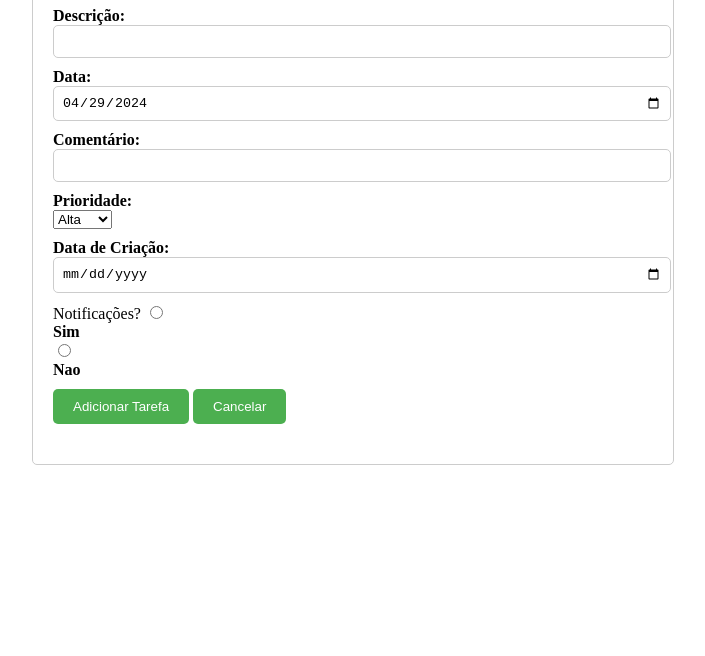
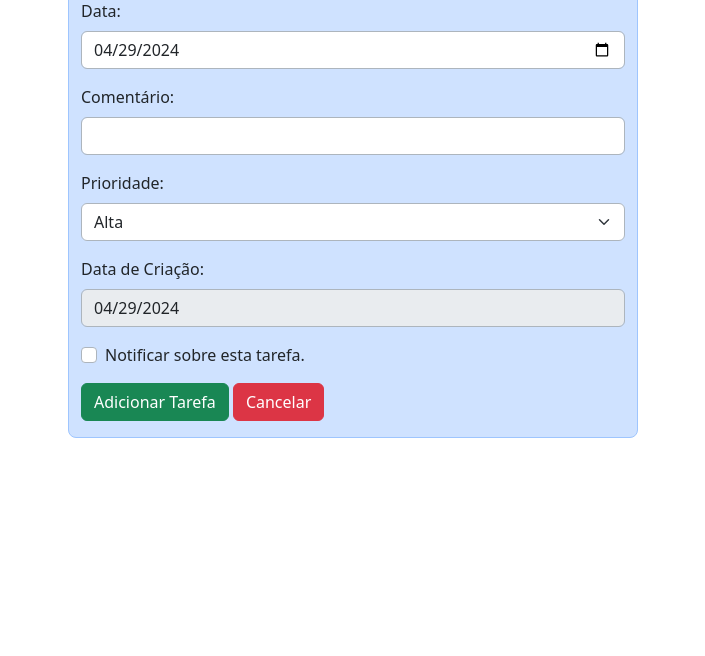
Before and after one commit to KeystoneBF/Mini-projeto03, a plain HTML site: page index.html in a window 1280 px wide. Shown: the part 144-800 px from the top of the page, without its empty margins (287-992 px from the left). Drawn offline with nearby package versions, Linux system fonts and the light colour scheme.

Commit message:
Acrescenta Bootstrap e modifica estrutura da tarefa

```diff
--- a/index.html
+++ b/index.html
@@ -5,51 +5,61 @@
     <meta charset="UTF-8">
     <meta name="viewport" content="width=device-width, initial-scale=1.0">
     <title>To-Do List</title>
-    <link rel="stylesheet" href="style.css">
+    <!--<link rel="stylesheet" href="style.css">-->
+    <link href="https://cdn.jsdelivr.net/npm/bootstrap@5.3.3/dist/css/bootstrap.min.css" rel="stylesheet"
+        integrity="sha384-QWTKZyjpPEjISv5WaRU9OFeRpok6YctnYmDr5pNlyT2bRjXh0JMhjY6hW+ALEwIH" crossorigin="anonymous">
 </head>
 
 <body>
     <div class="container">
+        <div class="row justify-content-center">
+            <div class="col-sm-6 mx-auto  bg-primary-subtle border border-primary-subtle rounded-3">
                 <h1>Lista de Tarefas</h1>
                 <form id="formTarefa">
-            <div>
-                <label for="descricao">Descrição:</label>
-                <input type="text" id="descricao" required>
+                    <div class="mb-3">
+                        <label for="descricao" class="form-label">Descrição:</label>
+                        <input type="text" class="form-control border-dark-subtle" id="descricao" required>
                     </div>
-            <div>
-                <label for="data">Data:</label>
-                <input type="date" id="data" required>
+                    <div class="mb-3">
+                        <label for="data" class="form-label">Data:</label>
+                        <input type="date" class="form-control border-dark-subtle" id="data" required>
                     </div>
-            <div>
-                <label for="comentario">Comentário:</label>
-                <input type="text" id="comentario" required>
+                    <div class="mb-3">
+                        <label for="comentario" class="form-label">Comentário:</label>
+                        <input type="text" class="form-control border-dark-subtle" id="comentario" required>
                     </div>
-            <div>
-                <label for="prioridade">Prioridade:</label>
-                <select id="prioridade">
-                    <option value="alta">Alta</option>
-                    <option value="media">Média</option>
-                    <option value="baixa">Baixa</option>
+                    <div class="mb-3">
+                        <label for="prioridade" class="form-label">Prioridade:</label>
+                        <select id="prioridade" class="form-select border-dark-subtle">
+                            <option value="Alta">Alta</option>
+                            <option value="Media">Média</option>
+                            <option value="Baixa">Baixa</option>
                         </select>
                     </div>
-            <div>
-                <label for="data_criacao">Data de Criação:</label>
-                <input type="date" id="data_criacao" required>
+                    <div class="mb-3">
+                        <label for="data_criacao" class="form-label">Data de Criação:</label>
+                        <input type="date" class="form-control border-dark-subtle" id="data_criacao" disabled>
                     </div>
-            <div>
-                Notificações?
-                <input type="radio" id="sim" name="notificacoes" value="Sim">
-                <label for="sim">Sim</label>
-                <input type="radio" id="nao" name="notificacoes" value="Nao">
-                <label for="nao">Nao</label>
+                    <div class="mb-3 form-check">
+                        <input class="form-check-input border-dark-subtle" type="checkbox" value="" id="notificacao">
+                        <label class="form-check-label" for="notificacao">
+                            Notificar sobre esta tarefa.
+                        </label>
                       </div>
-            <button type="submit">Adicionar Tarefa</button>
-            <button type="reset">Cancelar</button>
+                    <div class="col-12">
+                        <button type="submit" class="btn btn-success">Adicionar Tarefa</button>
+                        <button type="button" class="btn btn-danger" onclick="resetForm()">Cancelar</button>
+                    </div>
                 </form>
                 <ul id="listaTarefas"></ul>
             </div>
+        </div>
+    </div>
 
     <script src="script.js"></script>
+    <script src="https://cdn.jsdelivr.net/npm/bootstrap@5.3.3/dist/js/bootstrap.bundle.min.js"
+        integrity="sha384-YvpcrYf0tY3lHB60NNkmXc5s9fDVZLESaAA55NDzOxhy9GkcIdslK1eN7N6jIeHz"
+        crossorigin="anonymous"></script>
 </body>
 
 </html>
--- a/script.js
+++ b/script.js
@@ -1,8 +1,12 @@
 class Tarefa {
-    constructor(id, descricao, data) {
+    constructor(id, descricao, data, comentario, data_criacao, prioridade, notificacao) {
         this.id = id;
         this.descricao = descricao;
         this.data = data;
+        this.comentario = comentario;
+        this.data_criacao = data_criacao;
+        this.prioridade = prioridade;
+        this.notificacao = notificacao;
     }
 }
 
@@ -10,6 +14,10 @@ const formTarefa = document.getElementById('formTarefa');
 const listaTarefas = document.getElementById('listaTarefas');
 const descricao = document.getElementById('descricao');
 const data = document.getElementById('data');
+const comentario = document.getElementById('comentario');
+const data_criacao = document.getElementById('data_criacao');
+const prioridade = document.getElementById('prioridade');
+const notificacao = document.getElementById('notificacao');
 
 setDataInicial();
 
@@ -19,18 +27,22 @@ formTarefa.addEventListener('submit', function (event) {
     event.preventDefault();
 
     const idTarefa = gerarIdTarefa(); // Gerar ID pseudoaleatório
-    const tarefa = new Tarefa(idTarefa, descricao.value, data.value);
+    const tarefa = new Tarefa(idTarefa, descricao.value, data.value, comentario.value, data_criacao.value, prioridade.value, notificacao.checked);
     listaDeTarefas.push(tarefa);
     adicionarTarefaNaLista();
+    resetForm();
+});
+
+function resetForm() {
     formTarefa.reset();
     setDataInicial();
-});
+}
 
 function adicionarTarefaNaLista() {
     const tarefa = listaDeTarefas.slice(-1)[0]; //pega o ultimo elemento da lista
     const li = document.createElement('li');
     li.classList.add('tarefa');
-    li.innerHTML = `<strong>${formataData(tarefa.data)}</strong>: ${tarefa.descricao}`;
+    li.innerHTML = `<strong>${formataData(tarefa.data)}</strong>: ${tarefa.descricao} | Prioridade: ${tarefa.prioridade}`;
     li.setAttribute('id', `${tarefa.id}`);
     listaTarefas.appendChild(li);
     console.log(JSON.stringify(tarefa));
@@ -45,6 +57,7 @@ function setDataInicial() {
     const dataInicial = new Date();
     const dataFormatada = dataInicial.toISOString().split('T')[0];
     data.value = dataFormatada;
+    data_criacao.value = dataFormatada;
 }
 
 function formataData(data) {
```
Lines whose indentation alone changed are shown as unchanged.
